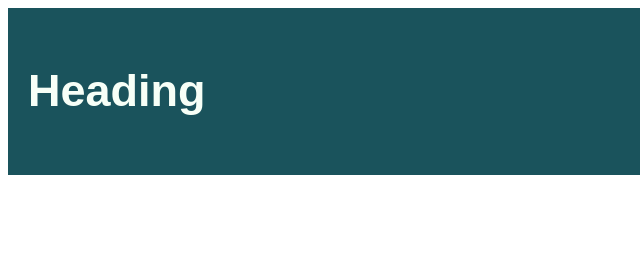
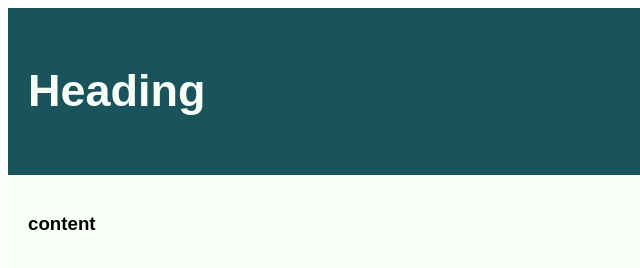
Before and after one commit to Michelle-Rose/basic-html, a plain HTML site: page index.html in a window 1280 px wide. Shown: the full height of the page, 0-640 px from the left. Drawn offline with Linux system fonts and the light colour scheme.

Commit message:
Inital Basic Content

```diff
--- a/index.html
+++ b/index.html
@@ -14,6 +14,11 @@
             <h2>Heading</h2>
         </div>
     </header>
+    <section>
+        <div class="content">
+            <h3>content</h3>
+        </div>
+    </section>
 </body>
 
 </html>
--- a/styles.css
+++ b/styles.css
@@ -10,13 +10,20 @@
 
 body {
     font-family: Arial, Helvetica, sans-serif;
-  }
+}
 
-  /* Style the header */
-  header {
+/* Style the header */
+header {
     background-color: #1a535c;
     padding: 20px;
     text-align: left;
     font-size: 30px;
     color: #f7fff7;
-  }
+}
+
+.content {
+    float: left;
+    padding: 20px;
+    width: 100%;
+    background-color: #f7fff7;
+}
```
